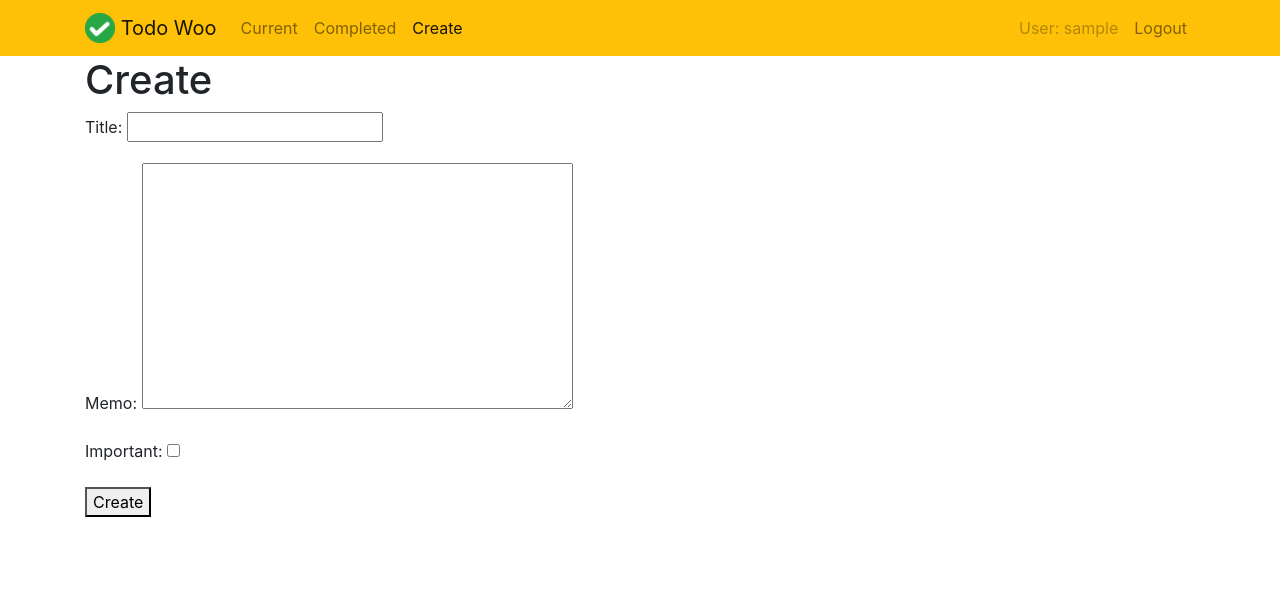
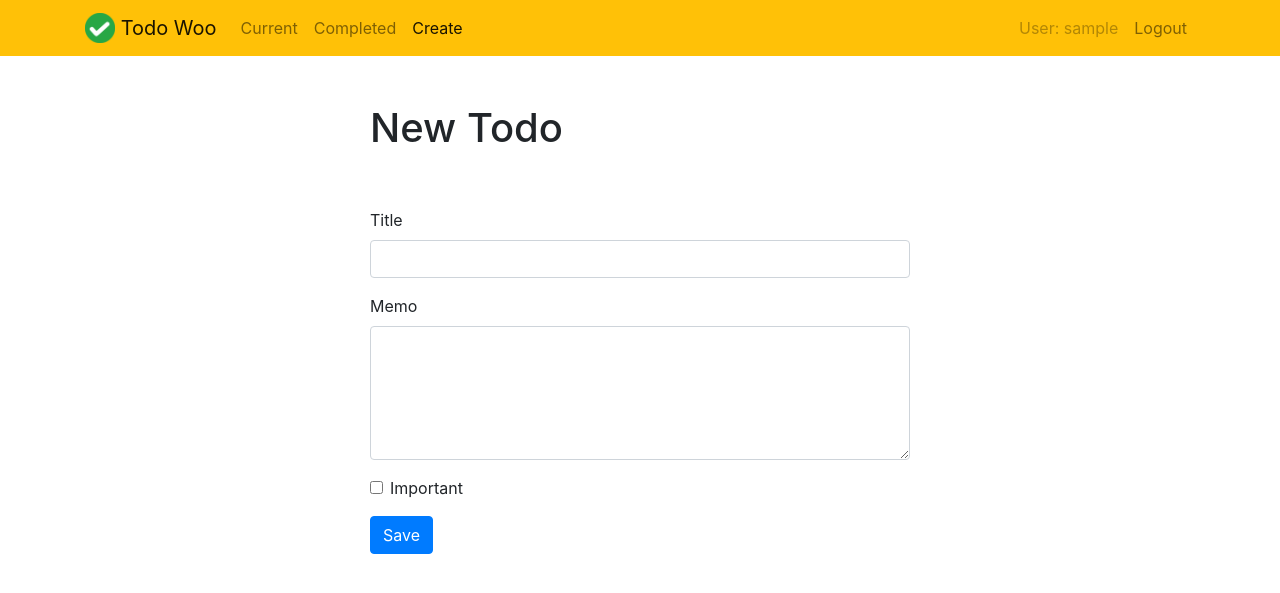
Before and after one commit to operas-logicas/todowoo, a Django app: page /create/ in a window 1280 px wide. Shown: the top 593 px of the page. Run offline with Django 3.2, Linux system fonts and the light colour scheme; the visitor is signed in with stand-in values (Sample User, id 1).

Commit message:
Styling create template, refator createtodo view

```diff
--- a/todo/templates/todo/create.html
+++ b/todo/templates/todo/create.html
@@ -2,18 +2,45 @@
 
 {% block content %}
 
-<h1>Create</h1>
+<div class="row justify-content-center mt-5">
+  <div class="col-md-6">
+    <h1>New Todo</h1>
+  </div>
+</div>
 
-{% if error %}
-  <h2>{{ error }}</h2>
-{% endif %}
+<div class="row justify-content-center mt-5">
+  <div class="col-md-6">
+    {% if messages %}
+      <div role="alert" class="alert alert-danger">
+        <h5>Uh oh! You made some errors.</h3>
+        {% for message in messages %}
+          {{ message }}
+        {% endfor %}
+      </div>
+    {% endif %}
 
-<form method="POST">
-  {% csrf_token %}
+    <!-- Edit Todo Form -->
+    <form method="POST">
+      {% csrf_token %}
 
-  {{ form.as_p }}
+      <div class="form-group">
+        <label for="title">Title</label>
+        <input type="text" name="title" id="title" class="form-control" value="{% if todo.title %}{{ todo.title }}{% endif %}">
+      </div>
 
-  <button type="submit">Create</button>
-</form>
+      <div class="form-group">
+        <label for="memo">Memo</label>
+        <textarea name="memo" id="memo" rows="5" class="form-control">{% if todo.memo %}{{ todo.memo }}{% endif %}</textarea>
+      </div>
+
+      <div class="form-group form-check">
+        <input type="checkbox" name="important" id="important" class="form-check-input" {% if todo.important %}checked{% endif %}>
+        <label for="important" class="form-check-label">Important</label>
+      </div>
+
+      <button type="submit" class="btn btn-primary">Save</button>
+    </form>
+  </div>
+</div>
 
 {% endblock %}
--- a/todo/views.py
+++ b/todo/views.py
@@ -101,6 +101,7 @@ def createtodo(request):
   if request.method == 'POST':
     form = TodoForm(request.POST)
 
+    # Validate form
     if form.is_valid():
       todo = form.save(commit=False)
       todo.user = request.user
@@ -109,12 +110,13 @@ def createtodo(request):
       return redirect('currenttodos')
 
     else:
-      error = 'Invalid data!'
+      # Form validation failed
+      messages.error(request, form.errors.as_ul())
 
       return render(
         request,
         'todo/create.html',
-        { 'form': TodoForm, 'error': error }
+        { 'form': TodoForm, 'todo': request.POST }
       )
 
   else:
```
